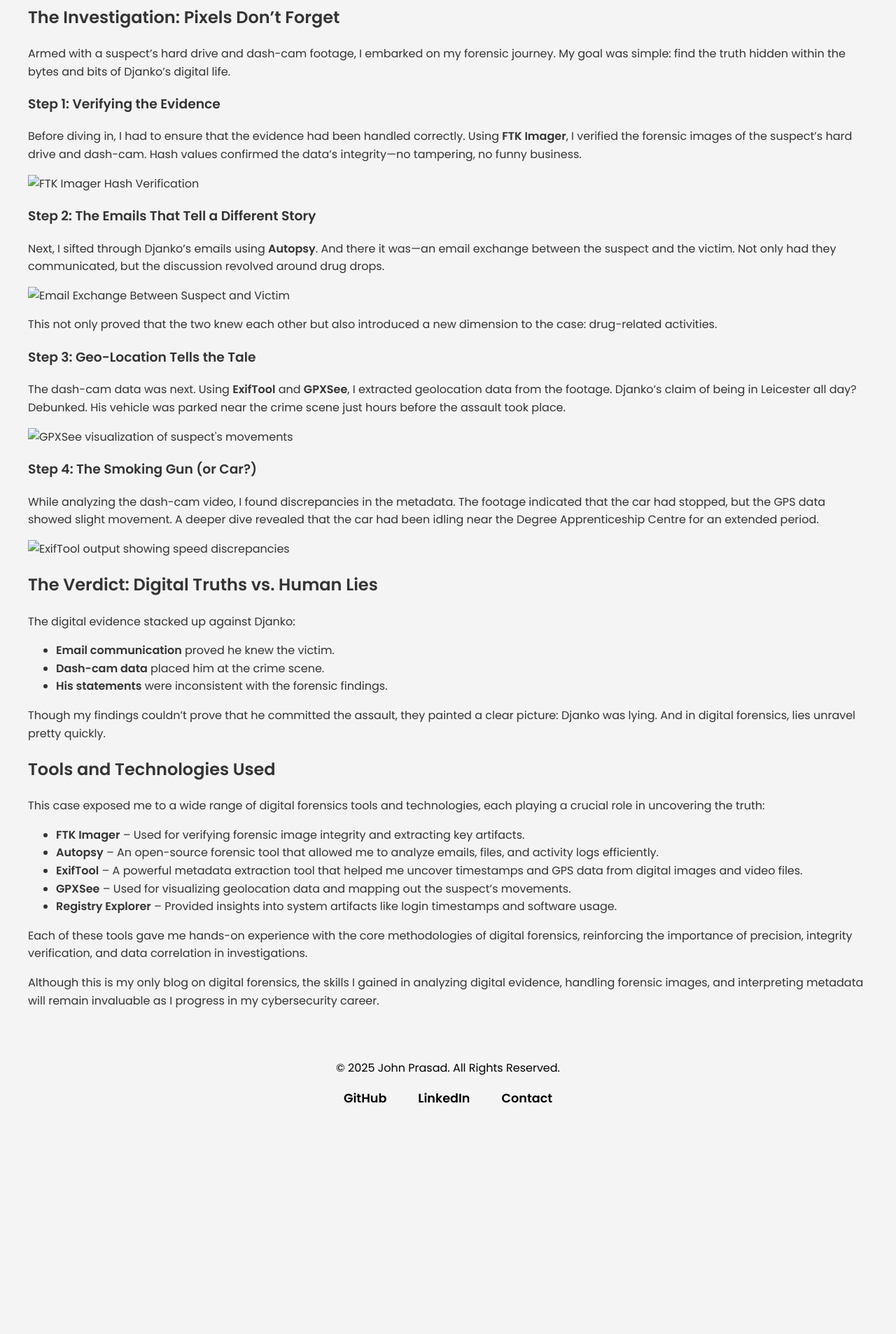
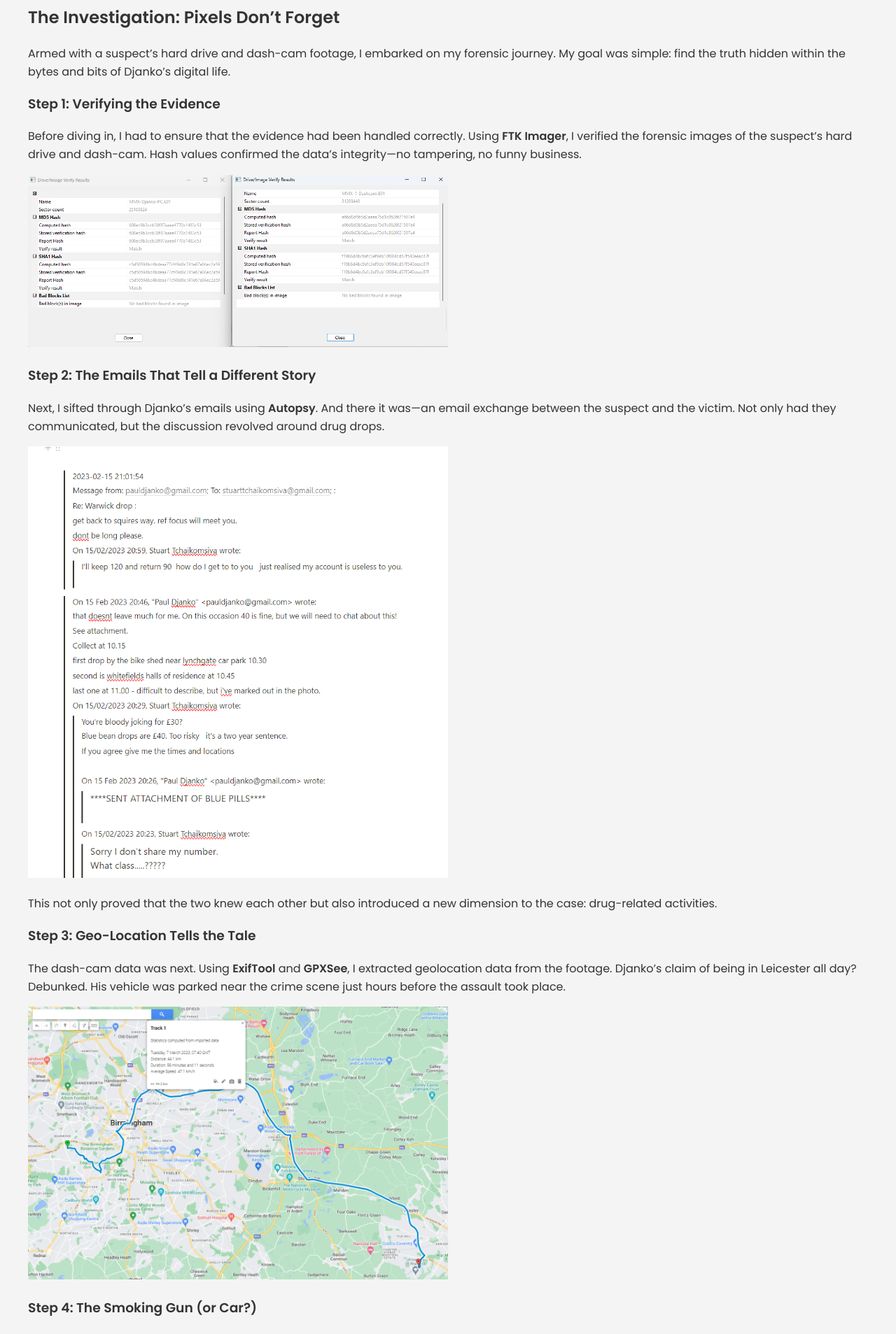
Before and after one commit to barrryblock/barrryblock.github.io, a Jekyll site: the page built from _posts/2025-02-23-from-hard-drives-to-handcuffs.md, in a window 1280 px wide. Shown: the part 520-2427 px from the top of the page at 70% size. Built offline with Jekyll 4.4.1, drawn with Linux system fonts in a browser that asks for light colours; our own code applies the rules of GitHub Pages for plain Markdown files; before the commit the page ends 2119 px from its top, so only the background shows below that.

Commit message:
fix for image not loading

```diff
--- a/_posts/2025-02-23-from-hard-drives-to-handcuffs.md
+++ b/_posts/2025-02-23-from-hard-drives-to-handcuffs.md
@@ -17,25 +17,25 @@ Armed with a suspect’s hard drive and dash-cam footage, I embarked on my foren
 ### Step 1: Verifying the Evidence
 Before diving in, I had to ensure that the evidence had been handled correctly. Using **FTK Imager**, I verified the forensic images of the suspect’s hard drive and dash-cam. Hash values confirmed the data’s integrity—no tampering, no funny business.
 
-<img src="assets/images/DF/FTK-hash.png" alt="FTK Imager Hash Verification" width="600">
+<img src="/assets/images/DF/FTK-hash.png" alt="FTK Imager Hash Verification" width="600">
 
 
 ### Step 2: The Emails That Tell a Different Story
 Next, I sifted through Djanko’s emails using **Autopsy**. And there it was—an email exchange between the suspect and the victim. Not only had they communicated, but the discussion revolved around drug drops.
 
-<img src="assets/images/DF/FullMail-1.png" alt="Email Exchange Between Suspect and Victim" width="600">
+<img src="/assets/images/DF/FullMail-1.png" alt="Email Exchange Between Suspect and Victim" width="600">
 
 This not only proved that the two knew each other but also introduced a new dimension to the case: drug-related activities.
 
 ### Step 3: Geo-Location Tells the Tale
 The dash-cam data was next. Using **ExifTool** and **GPXSee**, I extracted geolocation data from the footage. Djanko’s claim of being in Leicester all day? Debunked. His vehicle was parked near the crime scene just hours before the assault took place.
 
-<img src="assets/images/DF/GPX-FullTrip.png" alt="GPXSee visualization of suspect's movements" width="600">
+<img src="/assets/images/DF/GPX-FullTrip.png" alt="GPXSee visualization of suspect's movements" width="600">
 
 ### Step 4: The Smoking Gun (or Car?)
 While analyzing the dash-cam video, I found discrepancies in the metadata. The footage indicated that the car had stopped, but the GPS data showed slight movement. A deeper dive revealed that the car had been idling near the Degree Apprenticeship Centre for an extended period.
 
-<img src="assets/images/DF/ExiftoolSpeedoutput.png" alt="ExifTool output showing speed discrepancies" width="600">
+<img src="/assets/images/DF/ExiftoolSpeedoutput.png" alt="ExifTool output showing speed discrepancies" width="600">
 
 ## The Verdict: Digital Truths vs. Human Lies
 
```
